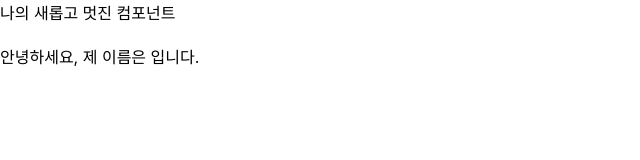
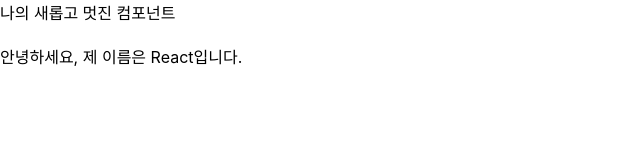
Before and after one commit to dohy-9443/ReactExample, a React (Create React App) app in the folder hello-react/: page / in a window 1280 px wide. Shown: the top 160 px of the page, without its empty margins (0-640 px from the left). Built offline with nearby package versions, Linux system fonts and the light colour scheme.

Commit message:
컴포넌트를 사용할 때 props 값 지정하기

```diff
--- a/hello-react/src/App.js
+++ b/hello-react/src/App.js
@@ -4,7 +4,7 @@ import MyComponent from './MyComponent';
 const App = () => {
   return (
     <div>
-      <MyComponent />
+      <MyComponent name="React" />
       <br />
     </div>
   );
```
